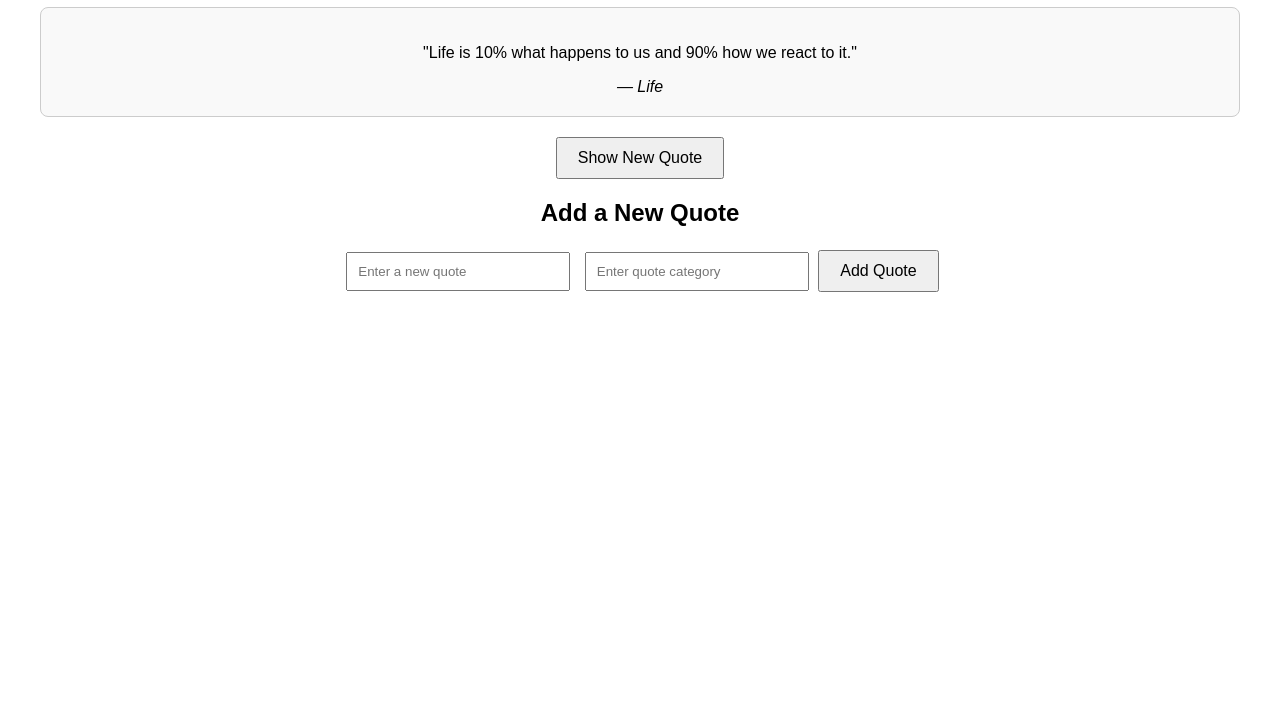
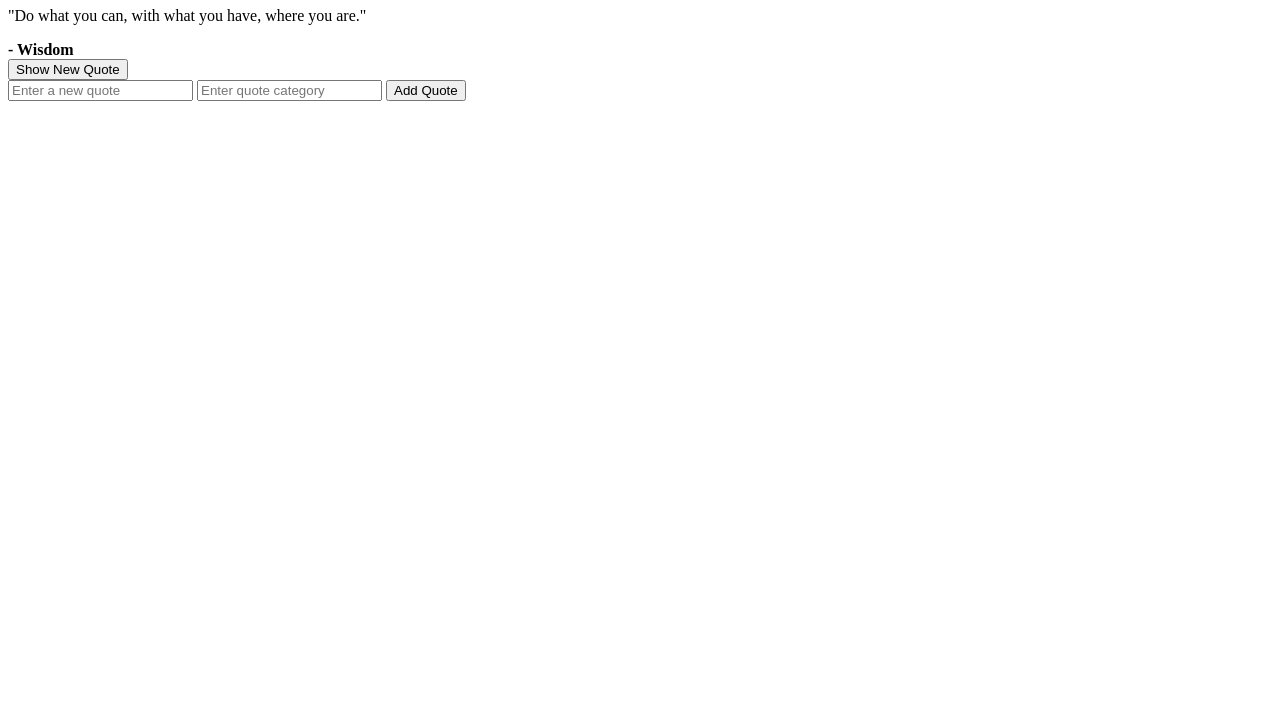
Before and after one commit to WutangLord/alx_fe_javascript, a plain HTML site: page index.html in a window 1280 px wide. Shown: the part 73-800 px from the top of the page. Drawn offline with Linux system fonts and the light colour scheme.

Commit message:
modifying the innerHTML further

```diff
--- a/index.html
+++ b/index.html
@@ -4,46 +4,14 @@
     <meta charset="UTF-8">
     <meta name="viewport" content="width=device-width, initial-scale=1.0">
     <title>Dynamic Quote Generator</title>
-    <style>
-        body {
-            font-family: Arial, sans-serif;
-            text-align: center;
-            margin: 20px;
-        }
-        #quoteDisplay {
-            margin: 20px;
-            padding: 20px;
-            border: 1px solid #ccc;
-            border-radius: 8px;
-            background-color: #f9f9f9;
-        }
-        #newQuote {
-            padding: 10px 20px;
-            font-size: 16px;
-            cursor: pointer;
-        }
-        #addQuoteForm {
-            margin-top: 20px;
-        }
-        input {
-            padding: 10px;
-            margin: 5px;
-            width: 200px;
-        }
-        button {
-            padding: 10px 20px;
-            font-size: 16px;
-            cursor: pointer;
-        }
-    </style>
 </head>
 <body>
     <h1>Dynamic Quote Generator</h1>
-    <div id="quoteDisplay">Click "Show New Quote" to see a random quote!</div>
+
+    <div id="quoteDisplay"></div>
     <button id="newQuote">Show New Quote</button>
 
-    <div id="addQuoteForm">
-        <h2>Add a New Quote</h2>
+    <div>
         <input id="newQuoteText" type="text" placeholder="Enter a new quote" />
         <input id="newQuoteCategory" type="text" placeholder="Enter quote category" />
         <button onclick="addQuote()">Add Quote</button>
--- a/script.js
+++ b/script.js
@@ -1,61 +1,37 @@
-// Step 1: Initialize an array of quote objects
-let quotes = [
-    { text: "The only limit to our realization of tomorrow is our doubts of today.", category: "Inspiration" },
-    { text: "Do what you can, with what you have, where you are.", category: "Motivation" },
-    { text: "Life is 10% what happens to us and 90% how we react to it.", category: "Life" }
-];
+document.addEventListener("DOMContentLoaded", function () {
+    const quotes = [
+        { text: "The only limit to our realization of tomorrow is our doubts of today.", category: "Motivation" },
+        { text: "In the middle of every difficulty lies opportunity.", category: "Inspiration" },
+        { text: "Do what you can, with what you have, where you are.", category: "Wisdom" }
+    ];
 
-// Step 2: Select DOM elements
-const quoteDisplay = document.getElementById('quoteDisplay');
-const newQuoteButton = document.getElementById('newQuote');
+    const quoteDisplay = document.getElementById("quoteDisplay");
+    const newQuoteBtn = document.getElementById("newQuote");
 
-// Step 3: Function to display a random quote
-function showRandomQuote() {
-    if (quotes.length === 0) {
-        quoteDisplay.innerHTML = "No quotes available. Add a new quote!";
-        return;
+    function showRandomQuote() {
+        const randomIndex = Math.floor(Math.random() * quotes.length);
+        const quote = quotes[randomIndex];
+
+        // Using innerHTML to ensure correct rendering
+        quoteDisplay.innerHTML = `<p>"${quote.text}"</p><strong>- ${quote.category}</strong>`;
     }
 
-    // Get a random quote from the array
-    const randomIndex = Math.floor(Math.random() * quotes.length);
-    const randomQuote = quotes[randomIndex];
+    function addQuote() {
+        const newQuoteText = document.getElementById("newQuoteText").value.trim();
+        const newQuoteCategory = document.getElementById("newQuoteCategory").value.trim();
 
-    // Display the quote and its category using innerHTML
-    quoteDisplay.innerHTML = `
-        <p>"${randomQuote.text}"</p>
-        <em>— ${randomQuote.category}</em>
-    `;
-}
-
-// Step 4: Function to add a new quote
-function addQuote() {
-    const newQuoteText = document.getElementById('newQuoteText').value.trim();
-    const newQuoteCategory = document.getElementById('newQuoteCategory').value.trim();
-
-    if (newQuoteText === '' || newQuoteCategory === '') {
-        alert('Please enter both a quote and a category!');
-        return;
+        if (newQuoteText && newQuoteCategory) {
+            quotes.push({ text: newQuoteText, category: newQuoteCategory });
+            document.getElementById("newQuoteText").value = "";
+            document.getElementById("newQuoteCategory").value = "";
+            alert("Quote added successfully!");
+        } else {
+            alert("Please enter both a quote and a category.");
+        }
     }
 
-    // Create a new quote object
-    const newQuote = {
-        text: newQuoteText,
-        category: newQuoteCategory
-    };
+    newQuoteBtn.addEventListener("click", showRandomQuote);
 
-    // Add the new quote to the array
-    quotes.push(newQuote);
-
-    // Clear the input fields
-    document.getElementById('newQuoteText').value = '';
-    document.getElementById('newQuoteCategory').value = '';
-
-    // Notify the user
-    alert('Quote added successfully!');
-}
-
-// Step 5: Event listener for the "Show New Quote" button
-newQuoteButton.addEventListener('click', showRandomQuote);
-
-// Step 6: Display a random quote when the page loads
-document.addEventListener('DOMContentLoaded', showRandomQuote);
+    // Initial quote display
+    showRandomQuote();
+});
```
